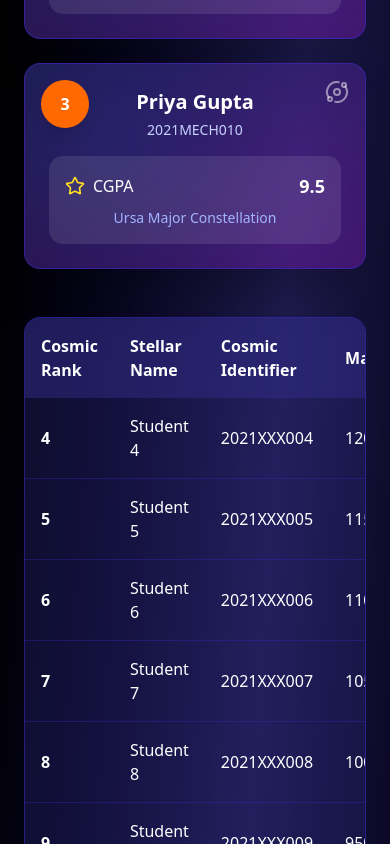
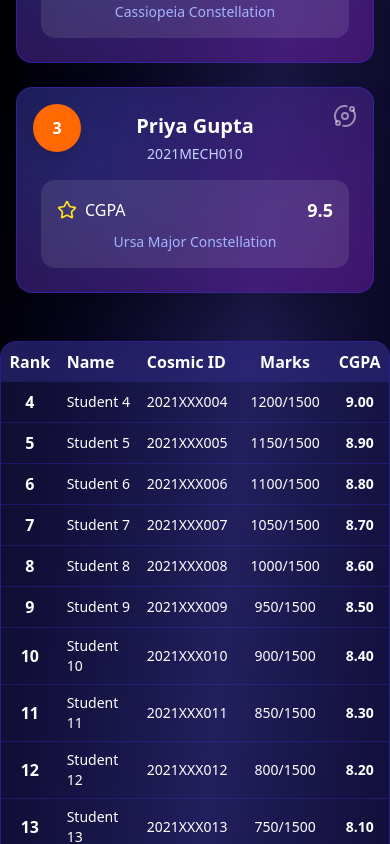
Before and after one commit to AJTimePyro/uni-result, a Next.js app in the folder frontend/: page /ranklist in a window 390 px wide. Shown: the part 1156-2000 px from the top of the page. Built offline with nearby package versions, Linux system fonts and the light colour scheme.

Commit message:
made ranklist page more responsive

```diff
--- a/frontend/app/ranklist/page.tsx
+++ b/frontend/app/ranklist/page.tsx
@@ -1,7 +1,7 @@
 import RankListClientSide from '@/components/clientSidePages/Ranklist';
 
 const CosmicRanklistPage: React.FC = () => (
-    <div className="min-h-screen bg-gradient-to-br from-black via-indigo-950 to-black text-white p-6 md:p-12 relative overflow-hidden">
+    <div className="min-h-screen bg-gradient-to-br from-black via-indigo-950 to-black text-white md:p-12 relative overflow-hidden">
         <div className="absolute inset-0 pointer-events-none">
             <div className="absolute top-0 left-0 w-80 h-80 bg-blue-600 rounded-full mix-blend-screen opacity-20 blur-3xl animate-blob"></div>
             <div className="absolute bottom-0 right-0 w-96 h-96 bg-purple-600 rounded-full mix-blend-screen opacity-20 blur-3xl animate-blob animation-delay-2000"></div>
--- a/frontend/components/clientSidePages/Ranklist.tsx
+++ b/frontend/components/clientSidePages/Ranklist.tsx
@@ -1,7 +1,7 @@
 'use client'
 
 import { Search } from "lucide-react";
-import { useEffect, useState } from "react";
+import { useEffect, useMemo, useState } from "react";
 import RankListFilters from "../layouts/RankListFilters";
 import { motion } from "framer-motion";
 import TopPerformers from "../layouts/TopPerformers";
@@ -84,15 +84,16 @@ export default function RankListClientSide() {
         setShouldRefetch(true)
     }
 
-    // const filteredData = useMemo(() => {
-    //     return rankListResult.filter(student =>
-    //         student.name.toLowerCase().includes(searchQuery.toLowerCase()) ||
-    //         student.roll_num.includes(searchQuery)
-    //     );
-    // }, [searchQuery]);
+    const filteredStudents = useMemo(() => {
+        return rankListResult.slice(3).filter(student =>
+            student.name.toLowerCase().includes(searchQuery.toLowerCase()) ||
+            student.roll_num.includes(searchQuery)
+        );
+    }, [searchQuery, rankListResult]);
 
     return (
-        <div className="container mx-auto relative z-10 space-y-5">
+        <div className="mx-auto relative z-10 space-y-5">
+            <div className="relative space-y-5 max-md:p-6">
                 <div className="relative col-span-full">
                     <div className="absolute inset-y-0 left-0 pl-4 flex items-center pointer-events-none">
                         <Search className="text-indigo-300" size={20} />
@@ -105,21 +106,21 @@ export default function RankListClientSide() {
                         className="w-full pl-12 pr-4 py-3 rounded-lg bg-indigo-900/50 border border-indigo-700 focus:outline-none focus:ring-2 focus:ring-indigo-500"
                     />
                 </div>
-
                 <RankListFilters isButtonLoading={isFetching} callBackFetchResult={callBackFetchResult} />
+            </div>
 
             <div>
                 <motion.h1
                     initial={{ opacity: 0, y: -20 }}
                     animate={{ opacity: 1, y: 0 }}
-                    className="text-4xl md:text-5xl font-bold mb-12 text-center bg-clip-text text-transparent bg-gradient-to-r from-indigo-400 via-purple-500 to-pink-500"
+                    className="text-4xl md:text-5xl font-bold mb-12 px-4 md:px-0 text-center bg-clip-text text-transparent bg-gradient-to-r from-indigo-400 via-purple-500 to-pink-500"
                 >
                     Academic Cosmos Leaderboard
                 </motion.h1>
 
-                <TopPerformers topStudents={rankListResult.slice(0, 3)} setSelectedStudent={setSelectedStudent} setIsModalOpen={setStudentModalOpen} />
+                <TopPerformers topStudents={rankListResult?.slice(0, 3)} setSelectedStudent={setSelectedStudent} setIsModalOpen={setStudentModalOpen} />
 
-                <RanklistTable students={rankListResult} setSelectedStudent={setSelectedStudent} setIsModalOpen={setStudentModalOpen} />
+                <RanklistTable students={filteredStudents} setSelectedStudent={setSelectedStudent} setIsModalOpen={setStudentModalOpen} />
             </div>
 
             {
--- a/frontend/components/layouts/TopPerformers.tsx
+++ b/frontend/components/layouts/TopPerformers.tsx
@@ -9,7 +9,7 @@ interface TopPerformersProps {
 
 const TopPerformers: React.FC<TopPerformersProps> = ({ topStudents, setSelectedStudent, setIsModalOpen }) => {
     return (
-        <div className="grid grid-cols-1 md:grid-cols-3 gap-6 mb-12">
+        <div className="grid grid-cols-1 md:grid-cols-3 gap-6 mb-12 max-md:px-4">
             {topStudents.map((student, index) => (
                 <TopPerformerCard
                     key={student.roll_num}
--- a/frontend/components/ui/RanklistTable.tsx
+++ b/frontend/components/ui/RanklistTable.tsx
@@ -8,45 +8,62 @@ interface RanklistTableProps {
 
 const RanklistTable: React.FC<RanklistTableProps> = ({ students, setSelectedStudent, setIsModalOpen }: RanklistTableProps) => {
     return (
-        <div className="bg-indigo-900/30 rounded-2xl overflow-x-auto border border-indigo-700/50">
+        <div className="bg-indigo-900/30 rounded-2xl overflow-hidden border border-indigo-700/50">
+            <div className="overflow-x-auto w-full">
                 <table className="w-full">
+                    <colgroup>
+                        <col className="w-16 md:w-24" />
+                        <col className="w-40 md:w-64" />
+                        <col className="w-32 md:w-40" />
+                        <col className="w-24 md:w-32" />
+                        <col className="w-16 md:w-24" />
+                    </colgroup>
                     <thead className="bg-indigo-900/50">
                         <tr>
-                        <th className="p-4 text-left">Cosmic Rank</th>
-                        <th className="p-4 text-left">Stellar Name</th>
-                        <th className="p-4 text-left">Cosmic Identifier</th>
-                        <th className="p-4 text-left">Marks</th>
-                        <th className="p-4 text-right">CGPA</th>
+                            <th className="p-2 md:p-4 text-center">Rank</th>
+                            <th className="p-2 md:p-4 text-left"><span className="max-sm:hidden">Stellar</span> Name</th>
+                            <th className="p-2 md:p-4 text-left">Cosmic ID</th>
+                            <th className="p-2 md:p-4 text-center">Marks</th>
+                            <th className="p-2 md:p-4 text-center">CGPA</th>
                         </tr>
                     </thead>
                     <tbody>
-                    {students.slice(3).map((student) => (
+                        {students.map((student) => (
                             <tr
                                 key={student.roll_num}
-                            className="border-b border-indigo-700/30 hover:bg-indigo-900/20 transition"
+                                className="border-b border-indigo-700/30 hover:bg-indigo-900/20 transition cursor-pointer"
                                 onClick={() => {
                                     setSelectedStudent(student);
                                     setIsModalOpen(true);
                                 }}
                             >
-                            <td className="p-4 font-semibold">
+                                <td className="p-2 md:p-4 font-semibold text-center whitespace-nowrap">
                                     {student.rank <= 3 ? (
-                                    <span className="px-3 py-1 rounded-full text-white">
+                                        <span className="px-2 py-1 rounded-full text-white inline-block">
                                             {student.rank}
                                         </span>
                                     ) : (
                                         student.rank
                                     )}
                                 </td>
-                            <td className="p-4">{student.name}</td>
-                            <td className="p-4">{student.roll_num}</td>
-                            <td className="p-4">{`${student.total_marks_scored}/${student.max_marks_possible}`}</td>
-                            <td className="p-4 text-right font-semibold">{student.cgpa.toFixed(2)}</td>
+                                <td className="p-2 md:p-4 text-sm md:text-base">
+                                    <div className="break-words">{student.name}</div>
+                                </td>
+                                <td className="p-2 md:p-4 text-sm md:text-base whitespace-nowrap">
+                                    <div className="truncate">{student.roll_num}</div>
+                                </td>
+                                <td className="p-2 md:p-4 text-sm md:text-base text-center whitespace-nowrap">
+                                    {`${student.total_marks_scored}/${student.max_marks_possible}`}
+                                </td>
+                                <td className="p-2 md:p-4 text-center font-semibold text-sm md:text-base whitespace-nowrap">
+                                    {student.cgpa.toFixed(2)}
+                                </td>
                             </tr>
                         ))}
                     </tbody>
                 </table>
             </div>
+        </div>
     );
 };
 
```
Lines whose indentation alone changed are shown as unchanged.
